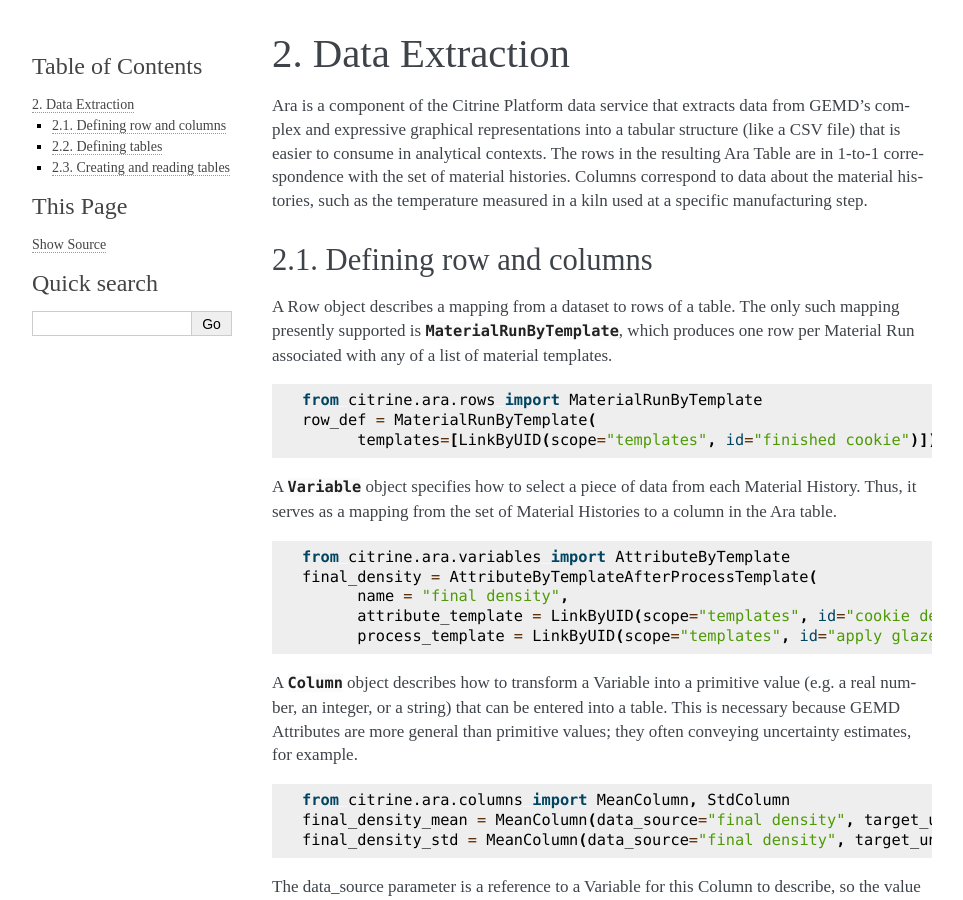
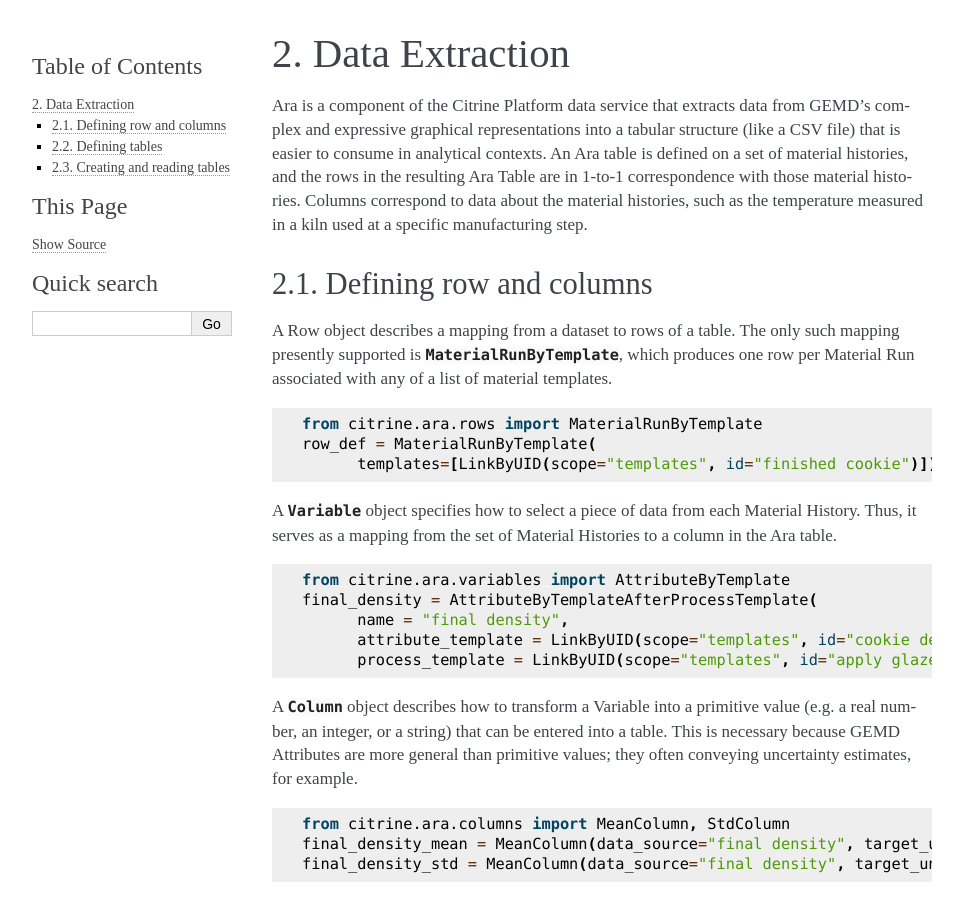
Before and after one commit to CitrineInformatics/citrine-python, a Sphinx documentation site: the page built from docs/source/data_extraction.rst, in a window 1280 px wide and 900 px high. Shown: the whole window, without its empty margins (148-1111 px from the left). Built offline with Sphinx 7.4.7, drawn with Linux system fonts in a browser that asks for light colours.

Commit message:
Update docs/source/data_extraction.rst
Co-Authored-By: Max Hutchinson <maxhutch@gmail.com>

```diff
--- a/docs/source/data_extraction.rst
+++ b/docs/source/data_extraction.rst
@@ -3,7 +3,9 @@
 Data Extraction
 ===============
 
-Ara is a component of the Citrine Platform data service that extracts data from GEMD's complex and expressive graphical representations into a tabular structure (like a CSV file) that is easier to consume in analytical contexts.  The rows in the resulting Ara Table are in 1-to-1 correspondence with the set of material histories.  Columns correspond to data about the material histories, such as the temperature measured in a kiln used at a specific manufacturing step.
+Ara is a component of the Citrine Platform data service that extracts data from GEMD's complex and expressive graphical representations into a tabular structure (like a CSV file) that is easier to consume in analytical contexts.
+An Ara table is defined on a set of material histories, and the rows in the resulting Ara Table are in 1-to-1 correspondence with those material histories.
+Columns correspond to data about the material histories, such as the temperature measured in a kiln used at a specific manufacturing step.
 
 Defining row and columns
 ------------------------
```
